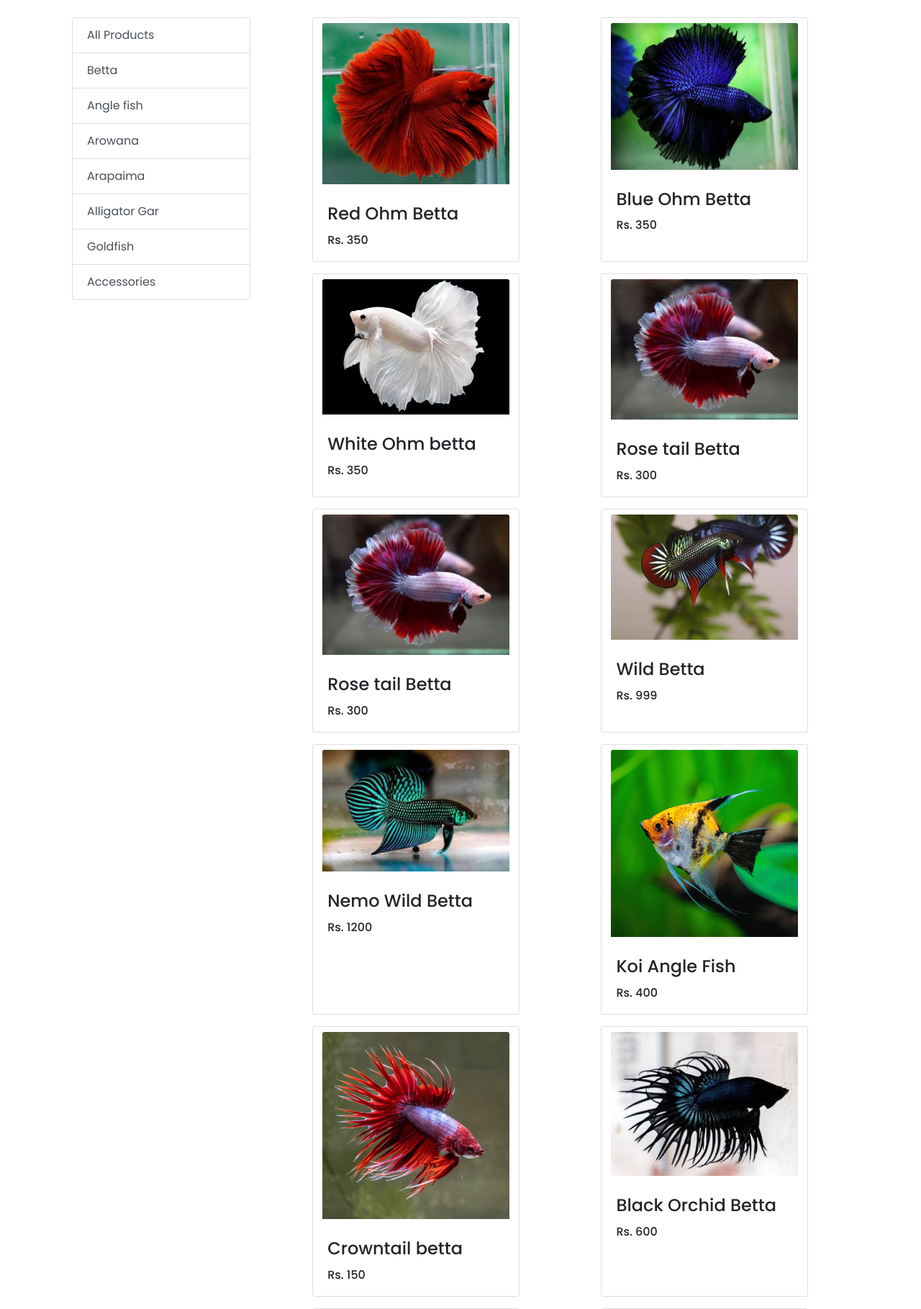
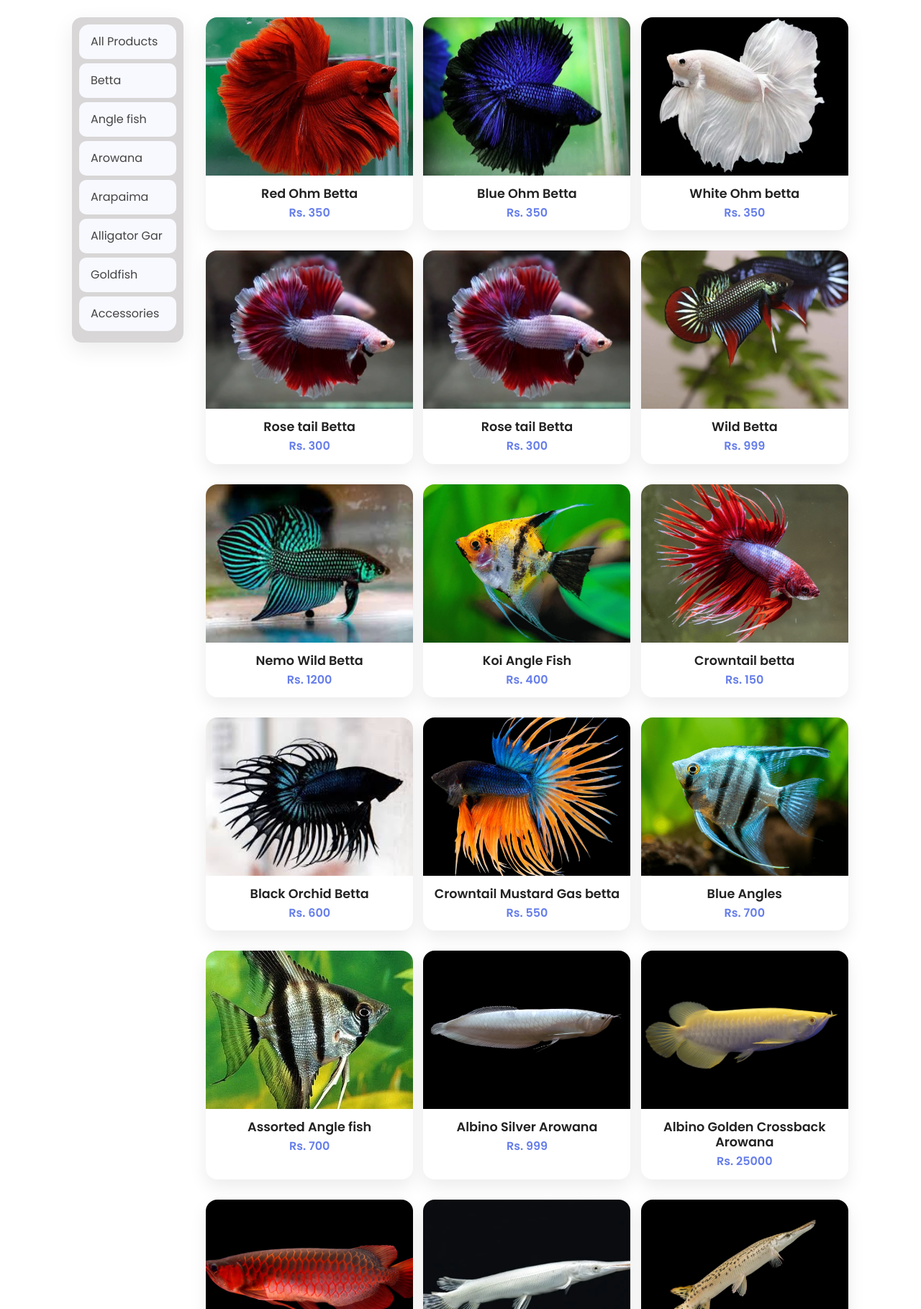
Before and after one commit to Mr-Sharwagyan/Python-prroject, a Django app: page / in a window 1280 px wide. Shown: the part 71-1890 px from the top of the page at 72% size. Run offline with Django 5.2, Linux system fonts and the light colour scheme; data comes from the database, SQL or seed files in the repository; both versions use the stored data as it was after the commit.

Commit message:
Changess

```diff
--- a/store/templates/home.html
+++ b/store/templates/home.html
@@ -1,37 +1,163 @@
 {% extends 'base.html' %}
 {% block content %}
+
+<style>
+/* ===== Sidebar Categories ===== */
+.list-group {
+    background: #d8d6d6;
+    border-radius: 14px;
+    padding: 10px;
+    box-shadow: 0 10px 30px rgba(0,0,0,0.08);
+}
+
+.list-group-item {
+    border: none;
+    border-radius: 10px;
+    margin-bottom: 6px;
+    padding: 12px 16px;
+    font-weight: 200;
+    color: #444;
+    background: #f8f9ff;
+    position: relative;
+    overflow: hidden;
+    transition: all 0.35s ease;
+}
+
+/* Left accent bar */
+.list-group-item::before {
+    content: "";
+    position: absolute;
+    left: 0;
+    top: 0;
+    width: 5px;
+    height: 100%;
+    background: linear-gradient(135deg, #667eea, #764ba2);
+    transform: scaleY(0);
+    transition: transform 0.3s ease;
+    transform-origin: bottom;
+}
+
+.list-group-item:hover::before {
+    transform: scaleY(1);
+}
+
+.list-group-item:hover {
+    background: #ffffff;
+    color: #667eea;
+    transform: translateX(6px);
+    box-shadow: 0 6px 18px rgba(102,126,234,0.25);
+}
+
+/* Active / selected look */
+.list-group-item.active {
+    background: #ffffff;
+    color: #667eea;
+    box-shadow: 0 8px 22px rgba(102,126,234,0.3);
+}
+
+/* ===== Product Cards ===== */
+.card {
+    border: none;
+    border-radius: 16px;
+    overflow: hidden;
+    background: #fff;
+    box-shadow: 0 10px 25px rgba(0,0,0,0.08);
+    transition: all 0.35s ease;
+}
+
+.card:hover {
+    transform: translateY(-8px);
+    box-shadow: 0 18px 40px rgba(0,0,0,0.15);
+}
+
+/* Image container */
+.card .item {
+    overflow: hidden;
+}
+
+.card-img-top {
+    height: 220px;
+    object-fit: cover;
+    transition: transform 0.4s ease;
+}
+
+.card:hover .card-img-top {
+    transform: scale(1.1);
+}
+
+/* ===== Card Body ===== */
+.card-body {
+    text-align: center;
+    padding: 15px;
+}
+
+.card-title {
+    font-size: 1.1rem;
+    font-weight: 600;
+    color: #222;
+    margin-bottom: 6px;
+}
+
+.card-text {
+    font-size: 1rem;
+    font-weight: 700;
+    color: #667eea;
+}
+
+/* ===== Remove button look ===== */
+.card a.btn {
+    padding: 0;
+    border: none;
+}
+
+/* ===== Product grid spacing ===== */
+#product .row {
+    gap: 12px;
+}
+</style>
 
 <div class="container-fluid mt-3">
     <div class="row">
 
-        <div class="col-lg-3">
-            <div class = "list-group">
-                <a href="/" class="list-group-item list-group-item-action">All Products</a>
+        <!-- Category Sidebar -->
+        <div class="col-lg-2">
+            <div class="list-group">
+                <a href="/" class="list-group-item list-group-item-action">
+                    All Products
+                </a>
                 {% for category in category %}
-                <a href="/?category={{category.id}}" class="list-group-item list-group-item-action">{{category.name}}</a>
+                <a href="/?category={{ category.id }}"
+                   class="list-group-item list-group-item-action">
+                    {{ category.name }}
+                </a>
                 {% endfor %}
             </div>
+        </div>
 
-        </div>
-        <!---product-->
-        <div id="product" class="col-lg-9">
+        <!-- Products -->
+        <div id="product" class="col-lg-10">
             <div class="row mx-auto">
-        {% for product in product %}
 
-        <div class="card mx-auto mb-3" style="width: 18rem;">
-            <a href="{% url 'product-detail' product.id %}" class="btn">
-                <div class="item">
-                   <img src="{{product.image.url}}" class="card-img-top" alt="...">
+                {% for product in product %}
+                <div class="card mx-auto mb-3" style="width: 18rem;">
+                    <a href="{% url 'product-detail' product.id %}" class="btn">
+                        <div class="item">
+                            <img src="{{ product.image.url }}"
+                                 class="card-img-top"
+                                 alt="{{ product.name }}">
+                        </div>
+                    </a>
+                    <div class="card-body">
+                        <h4 class="card-title">{{ product.name }}</h4>
+                        <h6 class="card-text">Rs. {{ product.price }}</h6>
+                    </div>
                 </div>
-            </a>
-            <div class="card-body">
-                <h4 class="card-title">{{product.name}}</h4>
-                <h6 class="card-text">Rs. {{product.price}}</h6>
+                {% endfor %}
+
             </div>
         </div>
-        {% endfor %}
-    </div>
-        </div>
+
     </div>
 </div>
+
 {% endblock %}
```
Also changed, not shown: db.sqlite3, upload/products/air_bubble.jpg (added), upload/products/aqaurium_airpipr.webp (added), upload/products/assrted_oranda_gf.webp (added), upload/products/black_mmorrr_gf.webp (added), upload/products/black_mmorrr_gf_KxBfjZv.webp (added), upload/products/comet_gldfsh.webp (added), upload/products/fancy_gf.webp (added), upload/products/hanging_filter.webp (added), upload/products/nets.webp (added), upload/products/rs_electric_heater.webp (added), upload/products/ryukingf.webp (added).
